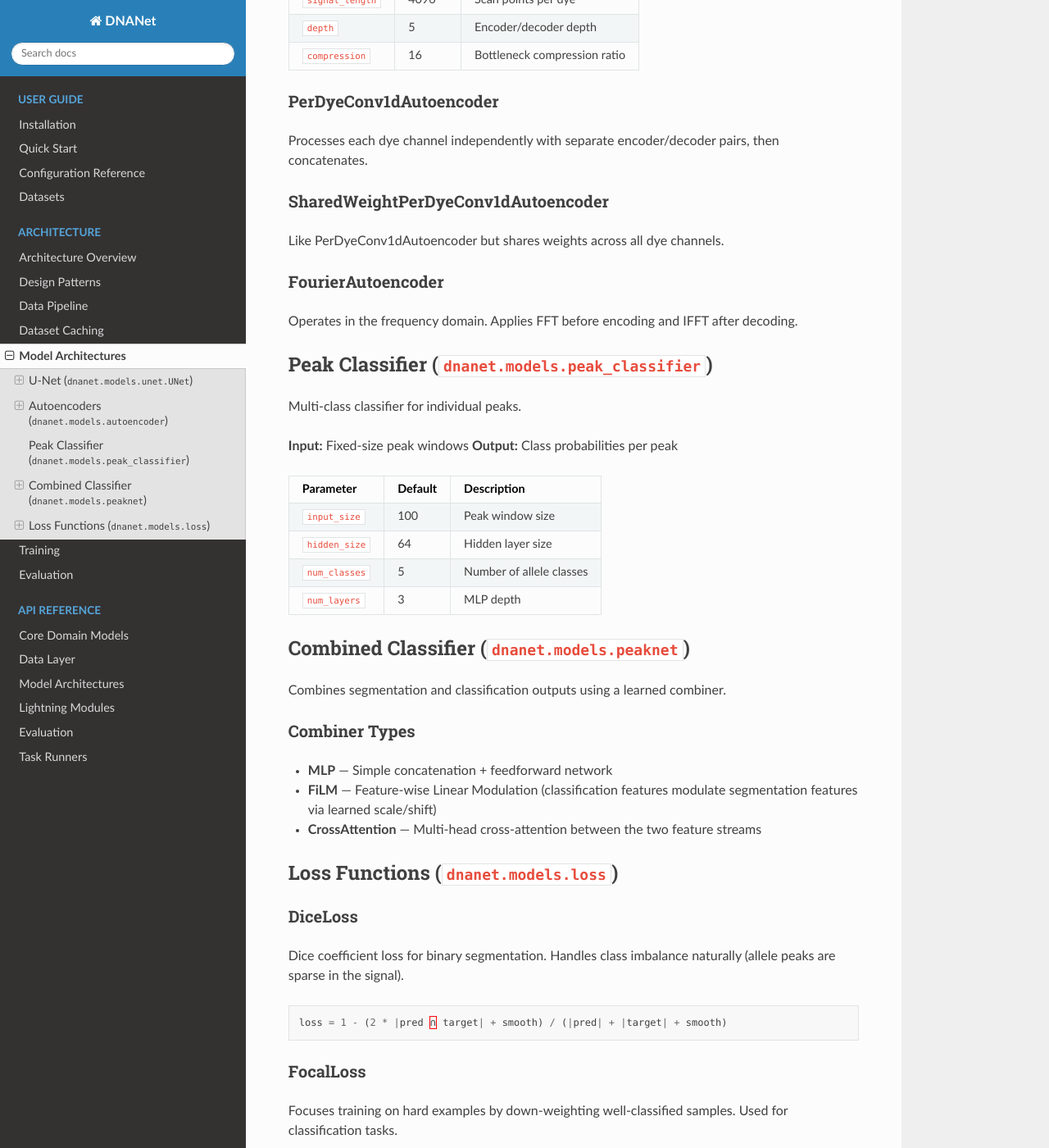
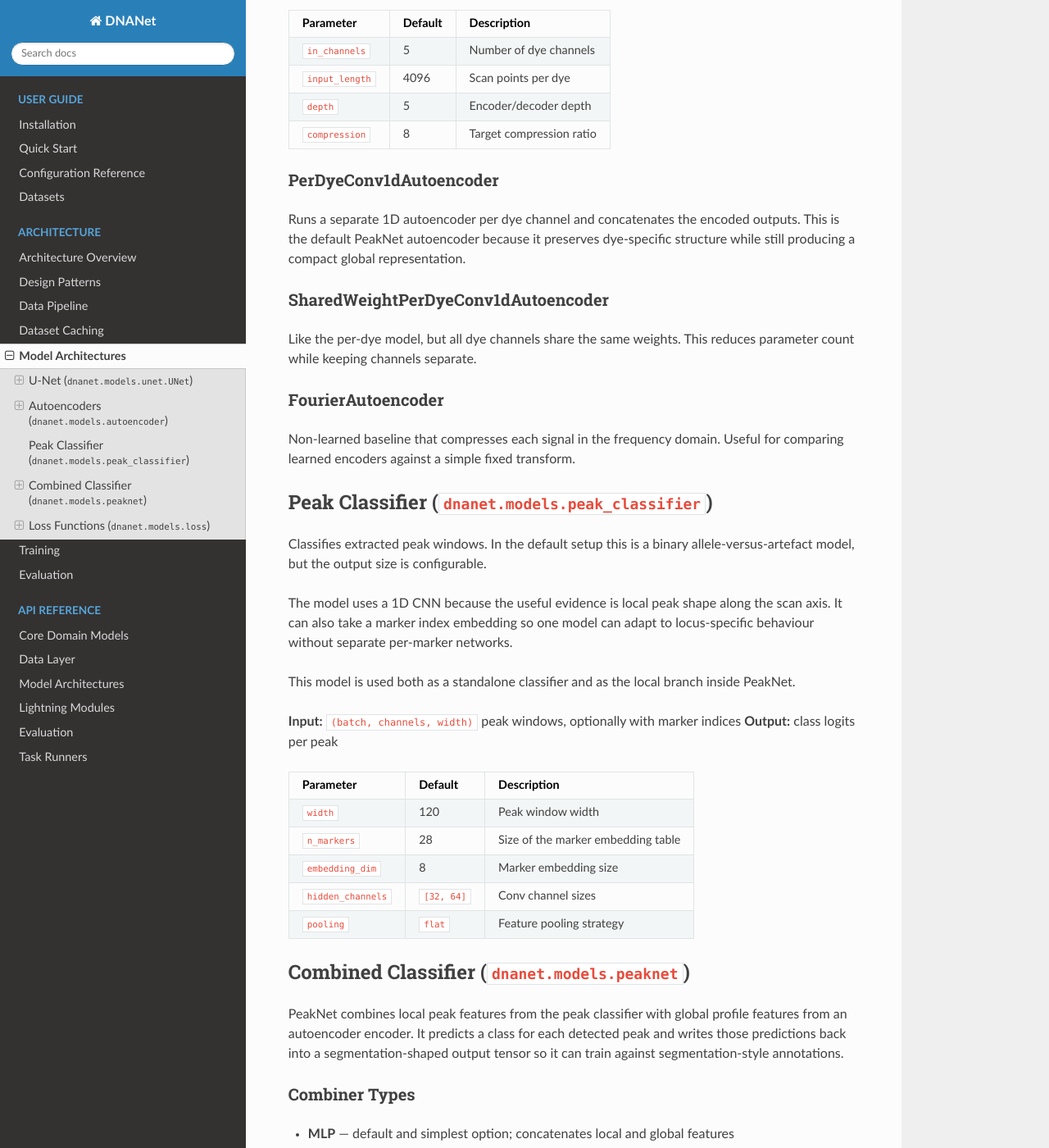
Before and after one commit to NetherlandsForensicInstitute/DNANet, a Sphinx documentation site: the page built from docs/architecture/models.md, in a window 1280 px wide and 1400 px high, scrolled down 1453 px. Shown: the whole window at 82% size. Built offline with Sphinx 7.4.7 and the Read the Docs theme 3.1.0, drawn with Linux system fonts in a browser that asks for light colours; some of the changed text lies outside the part shown.

Commit message:
Add model docs

```diff
--- a/docs/architecture/models.md
+++ b/docs/architecture/models.md
@@ -46,61 +46,82 @@ Input (1, 5, 4096)
 
 ## Autoencoders (`dnanet.models.autoencoder`)
 
-Reconstruction models that learn compressed representations of EPG profiles.
+Autoencoders learn a compact representation of the full electropherogram.
+That representation is later reused by PeakNet as global context for
+peak classification, so the main value is the encoder, not only the
+reconstruction.
 
 ### Conv1dAutoencoder
 
-Standard 1D convolutional autoencoder. Flattens the dye×signal input and
-processes as a single 1D sequence.
+Processes all dye channels jointly with one 1D CNN encoder/decoder.
+Use this when you want a single latent code that can mix information
+across dyes.
 
-**Input/Output:** `(batch, 1, num_dyes, signal_length)`
+**Input:** `(batch, dyes, signal_length)`
+**Output:** same shape as input
+
+Common parameters for the trainable 1D CNN autoencoders:
 
 | Parameter | Default | Description |
 |-----------|---------|-------------|
-| `num_dyes` | 5 | Number of dye channels |
-| `signal_length` | 4096 | Scan points per dye |
+| `in_channels` | 5 | Number of dye channels |
+| `input_length` | 4096 | Scan points per dye |
 | `depth` | 5 | Encoder/decoder depth |
-| `compression` | 16 | Bottleneck compression ratio |
+| `compression` | 8 | Target compression ratio |
 
 ### PerDyeConv1dAutoencoder
 
-Processes each dye channel independently with separate encoder/decoder pairs,
-then concatenates.
+Runs a separate 1D autoencoder per dye channel and concatenates the
+encoded outputs. This is the default PeakNet autoencoder because it
+preserves dye-specific structure while still producing a compact global
+representation.
 
 ### SharedWeightPerDyeConv1dAutoencoder
 
-Like PerDyeConv1dAutoencoder but shares weights across all dye channels.
+Like the per-dye model, but all dye channels share the same weights.
+This reduces parameter count while keeping channels separate.
 
 ### FourierAutoencoder
 
-Operates in the frequency domain. Applies FFT before encoding and IFFT after
-decoding.
+Non-learned baseline that compresses each signal in the frequency domain.
+Useful for comparing learned encoders against a simple fixed transform.
 
 ## Peak Classifier (`dnanet.models.peak_classifier`)
 
-Multi-class classifier for individual peaks.
+Classifies extracted peak windows. In the default setup this is a binary
+allele-versus-artefact model, but the output size is configurable.
 
-**Input:** Fixed-size peak windows
-**Output:** Class probabilities per peak
+The model uses a 1D CNN because the useful evidence is local peak shape
+along the scan axis. It can also take a marker index embedding so one
+model can adapt to locus-specific behaviour without separate per-marker
+networks.
+
+This model is used both as a standalone classifier and as the local branch
+inside PeakNet.
+
+**Input:** `(batch, channels, width)` peak windows, optionally with marker indices
+**Output:** class logits per peak
 
 | Parameter | Default | Description |
 |-----------|---------|-------------|
-| `input_size` | 100 | Peak window size |
-| `hidden_size` | 64 | Hidden layer size |
-| `num_classes` | 5 | Number of allele classes |
-| `num_layers` | 3 | MLP depth |
+| `width` | 120 | Peak window width |
+| `n_markers` | 28 | Size of the marker embedding table |
+| `embedding_dim` | 8 | Marker embedding size |
+| `hidden_channels` | `[32, 64]` | Conv channel sizes |
+| `pooling` | `flat` | Feature pooling strategy |
 
 ## Combined Classifier (`dnanet.models.peaknet`)
 
-Combines segmentation and classification outputs using a learned combiner.
+PeakNet combines local peak features from the peak classifier with global
+profile features from an autoencoder encoder. It predicts a class for each
+detected peak and writes those predictions back into a segmentation-shaped
+output tensor so it can train against segmentation-style annotations.
 
 ### Combiner Types
 
-- **MLP** — Simple concatenation + feedforward network
-- **FiLM** — Feature-wise Linear Modulation (classification features
-  modulate segmentation features via learned scale/shift)
-- **CrossAttention** — Multi-head cross-attention between the two feature
-  streams
+- **MLP** — default and simplest option; concatenates local and global features
+- **FiLM** — global context modulates local peak features
+- **CrossAttention** — peaks attend to the encoded profile representation
 
 ## Loss Functions (`dnanet.models.loss`)
 
```
Also changed, not shown: docs/guides/configuration.md (+26 -14 lines), 3 other files.
